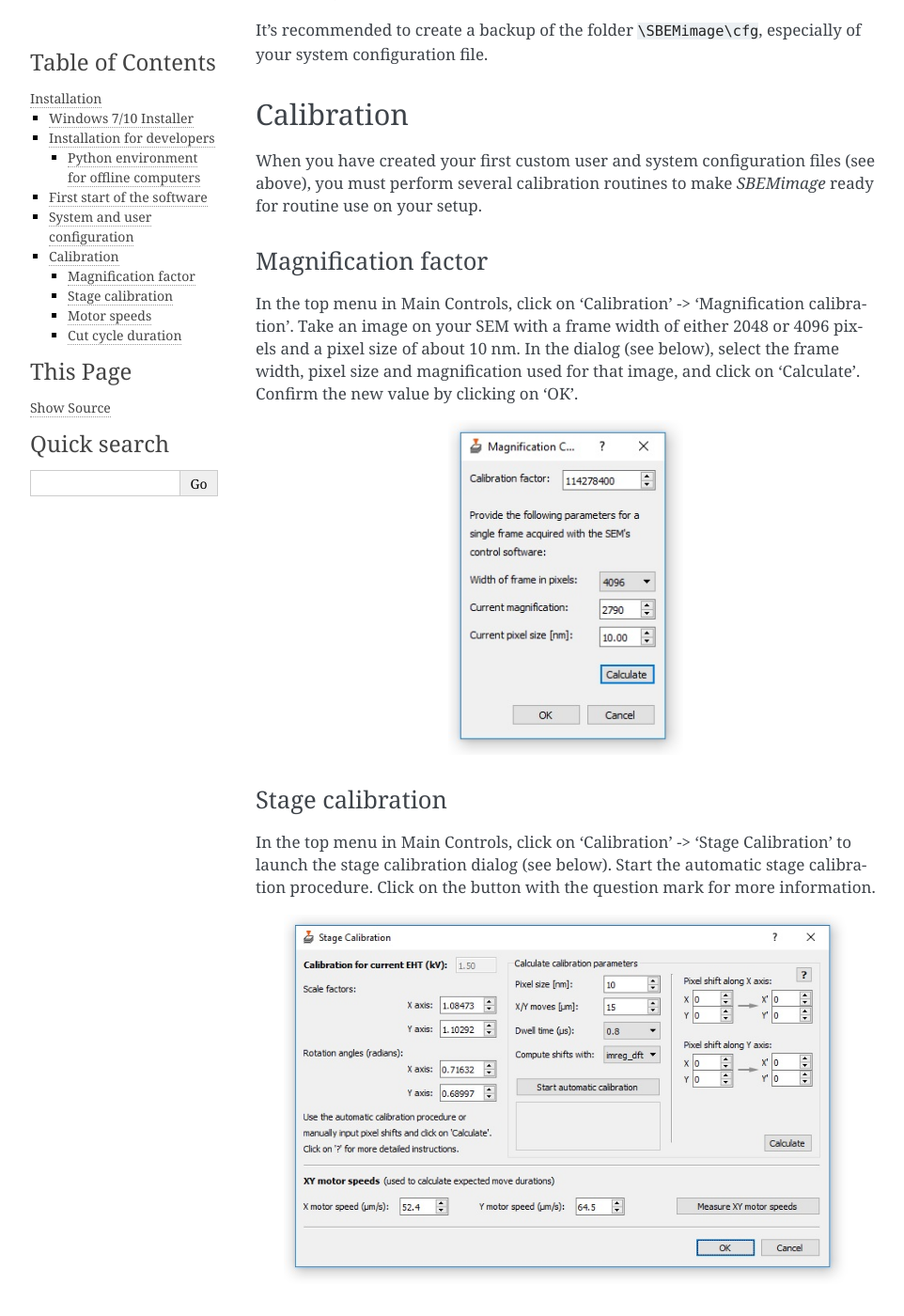
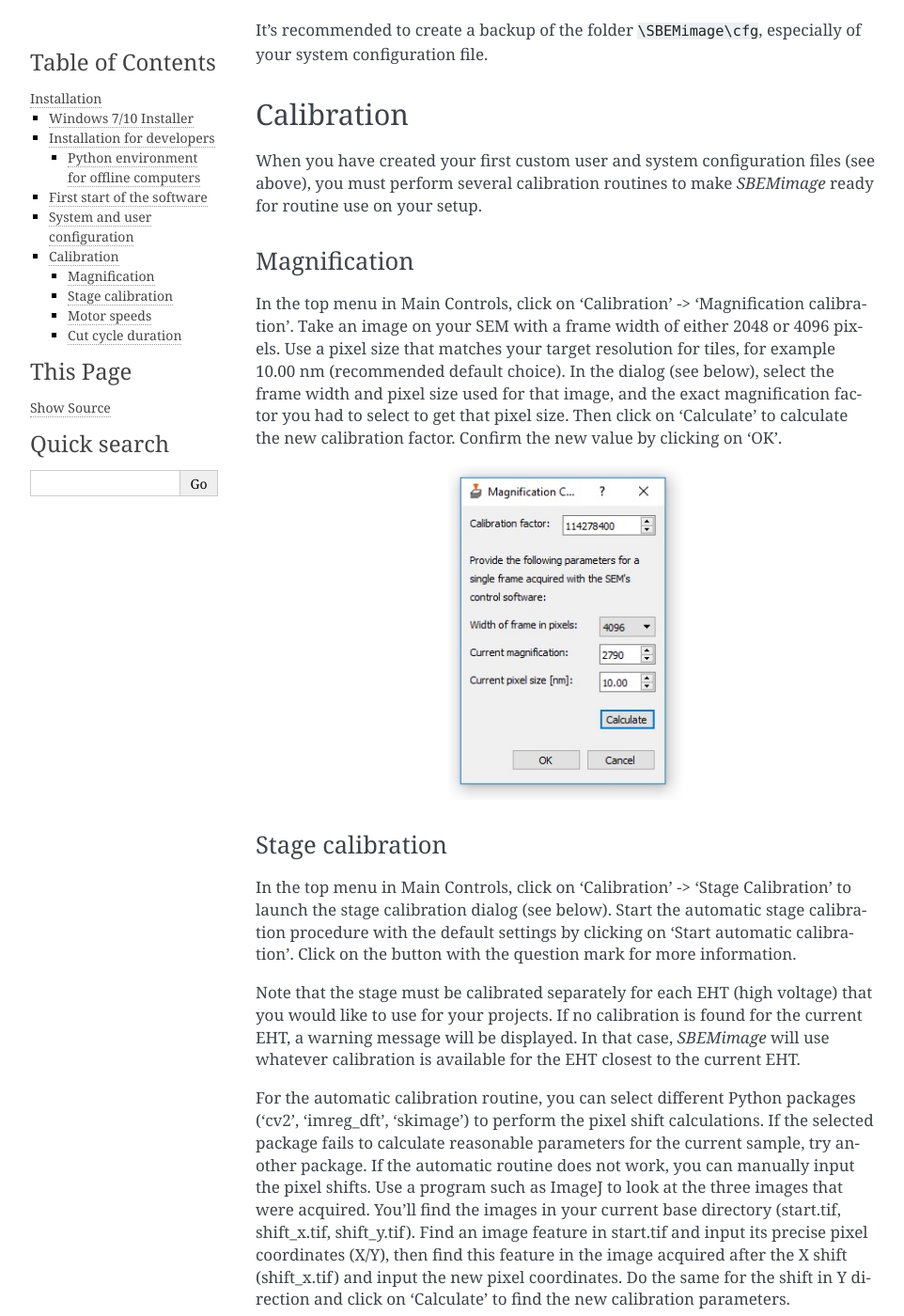
Before and after one commit to SBEMimage/SBEMimage, a Sphinx documentation site: the page built from docs/installation.rst, in a window 1280 px wide and 1400 px high, scrolled down 3281 px. Shown: the whole window at 94% size, without its empty margins (148-1110 px from the left). Built offline with Sphinx 7.4.7, drawn with Linux system fonts in a browser that asks for light colours.

Commit message:
Update calibration instructions in user guide

```diff
--- a/docs/installation.rst
+++ b/docs/installation.rst
@@ -76,11 +76,11 @@
 
 When you have created your first custom user and system configuration files (see above), you must perform several calibration routines to make *SBEMimage* ready for routine use on your setup.
 
-Magnification factor
-^^^^^^^^^^^^^^^^^^^^
+Magnification
+^^^^^^^^^^^^^
 
 In the top menu in Main Controls, click on 'Calibration' -> 'Magnification calibration'.
-Take an image on your SEM with a frame width of either 2048 or 4096 pixels and a pixel size of about 10 nm. In the dialog (see below), select the frame width, pixel size and magnification used for that image, and click on 'Calculate'. Confirm the new value by clicking on 'OK'.
+Take an image on your SEM with a frame width of either 2048 or 4096 pixels. Use a pixel size that matches your target resolution for tiles, for example 10.00 nm (recommended default choice). In the dialog (see below), select the frame width and pixel size used for that image, and the exact magnification factor you had to select to get that pixel size. Then click on 'Calculate' to calculate the new calibration factor. Confirm the new value by clicking on 'OK'.
 
 .. image:: /images/mag_calibration.jpg
    :width: 250
@@ -91,13 +91,16 @@
 Stage calibration
 ^^^^^^^^^^^^^^^^^
 
-In the top menu in Main Controls, click on 'Calibration' -> 'Stage Calibration' to launch the stage calibration dialog (see below). Start the automatic stage calibration procedure. Click on the button with the question mark for more information.
+In the top menu in Main Controls, click on 'Calibration' -> 'Stage Calibration' to launch the stage calibration dialog (see below). Start the automatic stage calibration procedure with the default settings by clicking on 'Start automatic calibration'. Click on the button with the question mark for more information.
+
+Note that the stage must be calibrated separately for each EHT (high voltage) that you would like to use for your projects. If no calibration is found for the current EHT, a warning message will be displayed. In that case, *SBEMimage* will use whatever calibration is available for the EHT closest to the current EHT.
+
+For the automatic calibration routine, you can select different Python packages ('cv2', 'imreg_dft', 'skimage') to perform the pixel shift calculations. If the selected package fails to calculate reasonable parameters for the current sample, try another package. If the automatic routine does not work, you can manually input the pixel shifts. Use a program such as ImageJ to look at the three images that were acquired. You'll find the images in your current base directory (start.tif, shift_x.tif, shift_y.tif). Find an image feature in start.tif and input its precise pixel coordinates (X/Y), then find this feature in the image acquired after the X shift (shift_x.tif) and input the new pixel coordinates. Do the same for the shift in Y direction and click on 'Calculate' to find the new calibration parameters.
 
 .. image:: /images/stage_calibration.jpg
    :width: 600
    :align: center
    :alt: Stage calibration dialog
-
 
 Motor speeds
 ^^^^^^^^^^^^
```
